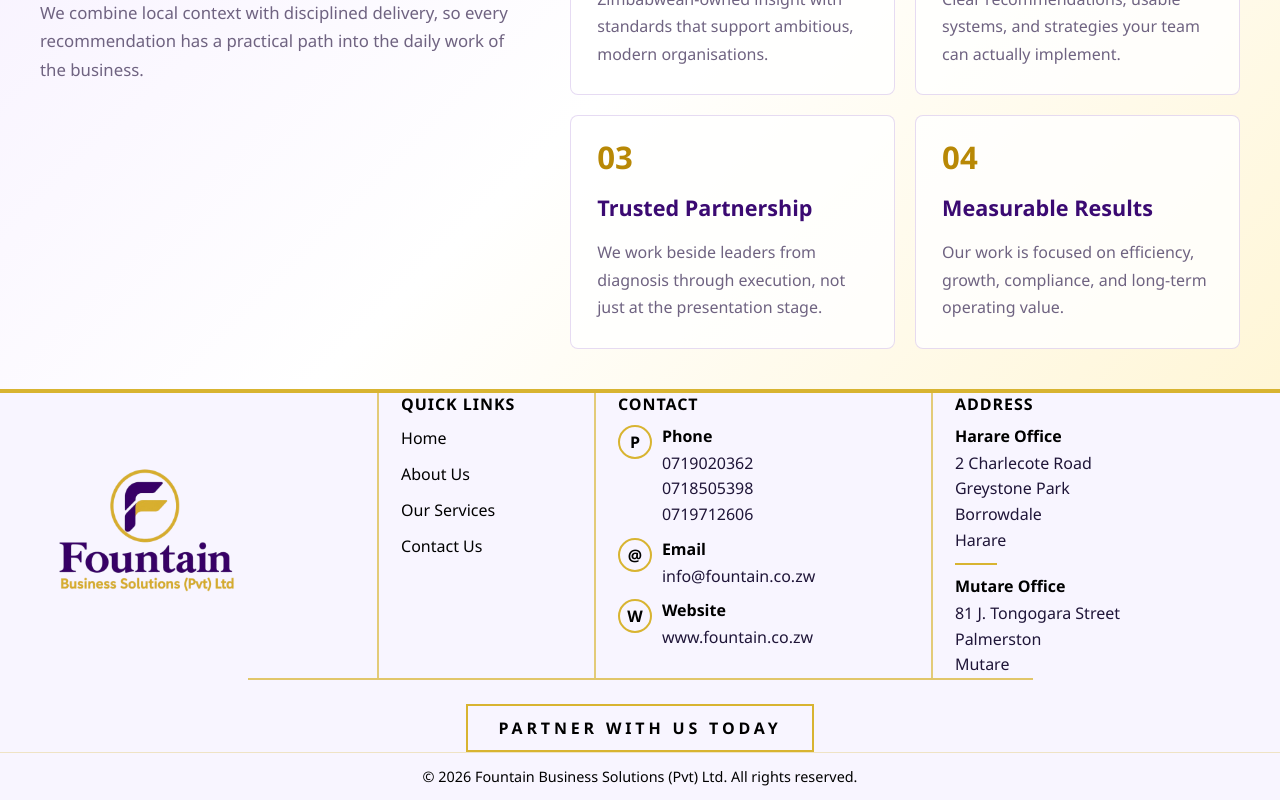
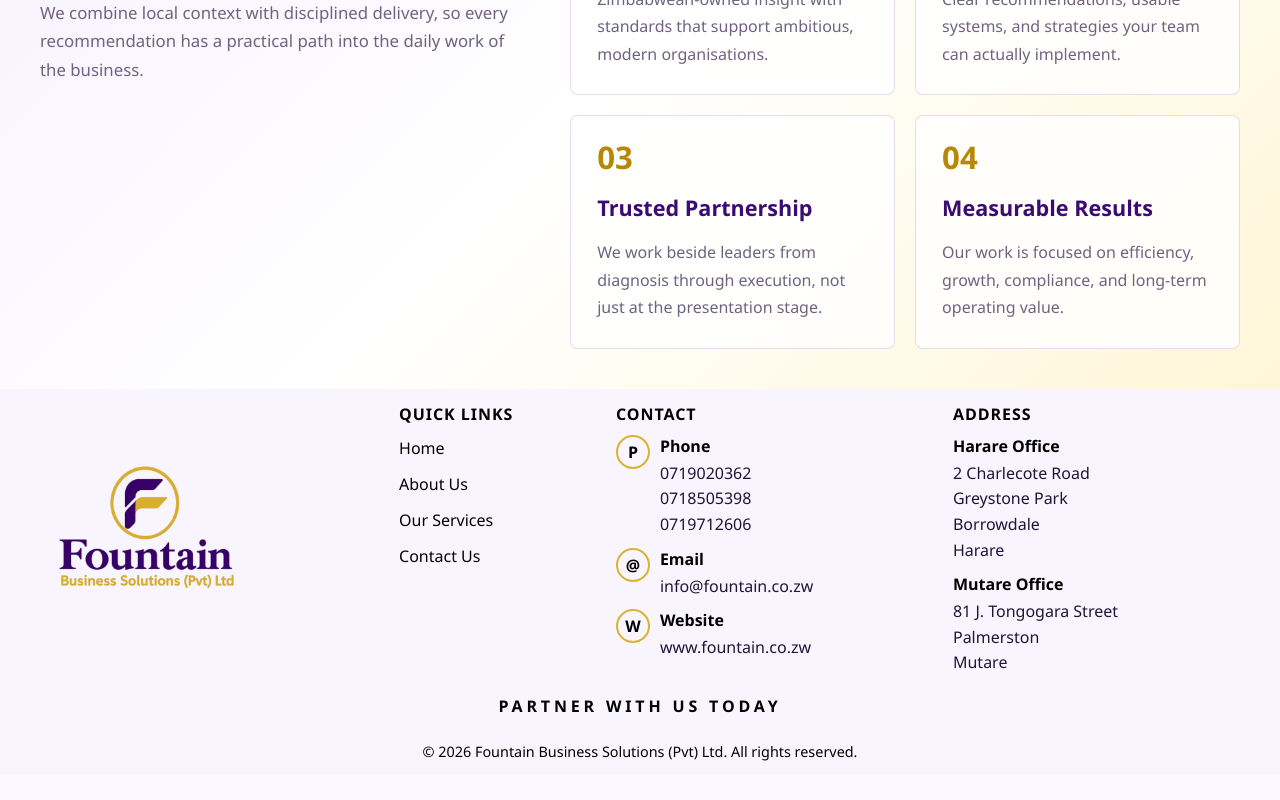
Before and after one commit to Rakinzi/fountain-business-website, a React (Create React App) app: page / in a window 1280 px wide. Shown: the part 1894-2694 px from the top of the page. After the commit the page ends 2669 px from the top, so only its background shows below. Built offline with nearby package versions, Linux system fonts and the light colour scheme.

Commit message:
Updated header and footer

```diff
--- a/src/components/Footer.css
+++ b/src/components/Footer.css
@@ -2,7 +2,6 @@
 .footer {
   color: #000000;
   background: #f8f5ff; /* very light purple */
-  border-top: 4px solid #d8b431; /* gold accent */
 }
 
 .footer-main {
@@ -38,8 +37,7 @@
   display: grid;
   align-content: start;
   gap: 10px;
-  padding-left: 22px;
-  border-left: 2px solid rgba(216, 180, 49, 0.65);
+  padding: 14px 0 0 22px;
 }
 
 .footer-column h3,
@@ -100,9 +98,7 @@
 }
 
 .address-divider {
-  width: 42px;
-  height: 2px;
-  background: #d8b431; /* gold */
+  display: none;
 }
 
 .footer-social {
@@ -114,10 +110,7 @@
 }
 
 .footer-line {
-  width: min(785px, 100%);
-  height: 2px;
-  margin-bottom: 4px;
-  background: rgba(216, 180, 49, 0.72);
+  display: none;
 }
 
 .social-links {
@@ -151,7 +144,7 @@
 .partner-btn {
   margin-top: 8px;
   padding: 11px 30px;
-  border: 2px solid #d8b431; /* gold border */
+  border: 0;
   color: #000000; /* black text */
   background: transparent;
   cursor: pointer;
@@ -168,7 +161,6 @@
 }
 
 .footer-bottom {
-  border-top: 1px solid rgba(216, 180, 49, 0.28);
   padding: 12px 20px;
   text-align: center;
 }
@@ -203,7 +195,6 @@
 
   .footer-column {
     padding: 18px 0 0;
-    border-top: 2px solid rgba(216, 180, 49, 0.55);
     border-left: 0;
   }
 
--- a/src/components/Header.js
+++ b/src/components/Header.js
@@ -1,5 +1,5 @@
-import React, { useEffect, useRef, useState } from 'react';
-import { FaHome, FaInfoCircle, FaCogs, FaPhone, FaHistory, FaBullseye, FaEye, FaStar } from 'react-icons/fa';
+import React from 'react';
+import { FaHome, FaInfoCircle, FaCogs, FaPhone } from 'react-icons/fa';
 import './Header.css';
 
 const Header = ({
@@ -8,42 +8,17 @@ const Header = ({
   onNavigateAbout,
   onNavigateServices,
   onNavigateContact,
-  onNavigateAboutSection,
 }) => {
-  const dropdownRef = useRef(null);
-  const [isDropdownOpen, setIsDropdownOpen] = useState(false);
-
-  useEffect(() => {
-    const handleClickOutside = (event) => {
-      if (dropdownRef.current && !dropdownRef.current.contains(event.target)) {
-        setIsDropdownOpen(false);
-      }
-    };
-
-    document.addEventListener('mousedown', handleClickOutside);
-    return () => document.removeEventListener('mousedown', handleClickOutside);
-  }, []);
-
   const fallbackNavigate = (path) => {
     window.location.href = path;
   };
 
   const navigate = (handler, fallbackPath) => {
-    setIsDropdownOpen(false);
     if (handler) {
       handler();
       return;
     }
     fallbackNavigate(fallbackPath);
-  };
-
-  const handleAboutDropdownItem = (sectionId) => {
-    setIsDropdownOpen(false);
-    if (onNavigateAboutSection) {
-      onNavigateAboutSection(sectionId);
-      return;
-    }
-    fallbackNavigate(`/about#${sectionId}`);
   };
 
   return (
@@ -72,43 +47,13 @@ const Header = ({
             <FaHome className="nav-icon" /> Home
           </button>
 
-          <div className="dropdown" ref={dropdownRef}>
-            <div className="dropdown-trigger">
           <button
             type="button"
             onClick={() => navigate(onNavigateAbout, '/about')}
-                className={`nav-btn about-main-btn ${currentPage === 'about' ? 'active' : ''}`}
+            className={`nav-btn ${currentPage === 'about' ? 'active' : ''}`}
           >
             <FaInfoCircle className="nav-icon" /> About Us
           </button>
-              <button
-                type="button"
-                className={`dropdown-toggle ${isDropdownOpen ? 'open' : ''}`}
-                onClick={() => setIsDropdownOpen((open) => !open)}
-                aria-expanded={isDropdownOpen}
-                aria-label="Toggle about menu"
-              >
-                v
-              </button>
-            </div>
-
-            {isDropdownOpen && (
-              <div className="dropdown-menu">
-                <button type="button" onClick={() => handleAboutDropdownItem('historySection')}>
-                  <FaHistory className="nav-icon" /> History
-                </button>
-                <button type="button" onClick={() => handleAboutDropdownItem('missionSection')}>
-                  <FaBullseye className="nav-icon" /> Mission
-                </button>
-                <button type="button" onClick={() => handleAboutDropdownItem('visionSection')}>
-                  <FaEye className="nav-icon" /> Vision
-                </button>
-                <button type="button" onClick={() => handleAboutDropdownItem('coreValuesSection')}>
-                  <FaStar className="nav-icon" /> Core Values
-                </button>
-              </div>
-            )}
-          </div>
 
           <button
             type="button"
```
Lines whose indentation alone changed are shown as unchanged.
